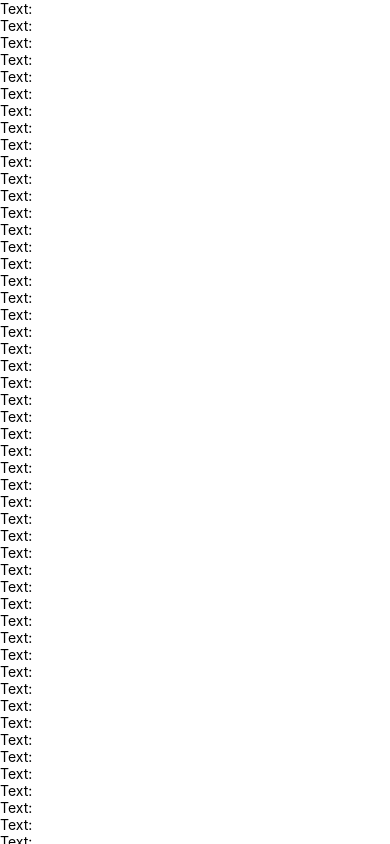
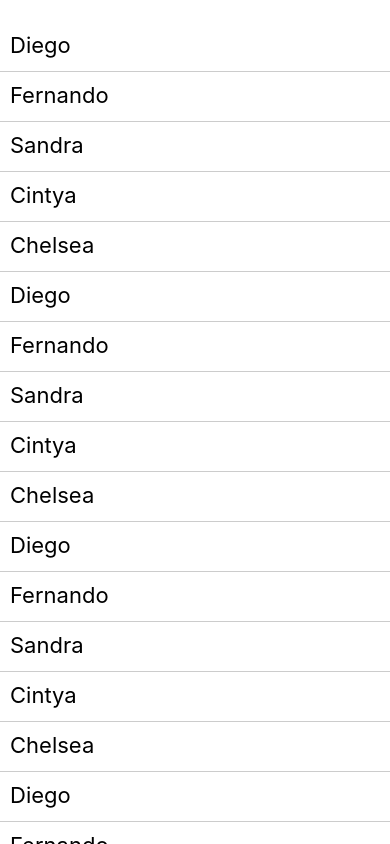
Before and after one commit to diegocabrera15/react-native, a React Native app: screen / in a window 390 px wide. Built offline with nearby package versions, Linux system fonts and the light colour scheme.

Commit message:
Uses of FlatList

```diff
--- a/App.js
+++ b/App.js
@@ -1,142 +1,53 @@
 import { StatusBar } from "expo-status-bar";
-import React,{useState} from "react";
-import { StyleSheet, Text, TextInput, View, Dimensions, Button, TouchableHighlight, TouchableNativeFeedback, TouchableOpacity, TouchableWithoutFeedback, ScrollView} from "react-native";
-
-//const {width, height} = Dimensions.get('window')
+import React, { useState } from "react";
+import { StyleSheet, Text, View, FlatList,} from "react-native";
 
 export default function App() {
-  const [text, setText] = useState('Chanchito feliz')
-  const [submit, setSubmit] = useState('')
   return (
     <View style={styles.container}>
-      <ScrollView style={styles.scrollView}>
-        <Text>Text: {submit}</Text>
-        <Text>Text: {submit}</Text>
-        <Text>Text: {submit}</Text>
-        <Text>Text: {submit}</Text>
-        <Text>Text: {submit}</Text>
-        <Text>Text: {submit}</Text>
-        <Text>Text: {submit}</Text>
-        <Text>Text: {submit}</Text>
-        <Text>Text: {submit}</Text>
-        <Text>Text: {submit}</Text>
-        <Text>Text: {submit}</Text>
-        <Text>Text: {submit}</Text>
-        <Text>Text: {submit}</Text>
-        <Text>Text: {submit}</Text>
-        <Text>Text: {submit}</Text>
-        <Text>Text: {submit}</Text>
-        <Text>Text: {submit}</Text>
-        <Text>Text: {submit}</Text>
-        <Text>Text: {submit}</Text>
-        <Text>Text: {submit}</Text>
-        <Text>Text: {submit}</Text>
-        <Text>Text: {submit}</Text>
-        <Text>Text: {submit}</Text>
-        <Text>Text: {submit}</Text>
-        <Text>Text: {submit}</Text>
-        <Text>Text: {submit}</Text>
-        <Text>Text: {submit}</Text>
-        <Text>Text: {submit}</Text>
-        <Text>Text: {submit}</Text>
-        <Text>Text: {submit}</Text>
-        <Text>Text: {submit}</Text>
-        <Text>Text: {submit}</Text>
-        <Text>Text: {submit}</Text>
-        <Text>Text: {submit}</Text>
-        <Text>Text: {submit}</Text>
-        <Text>Text: {submit}</Text>
-        <Text>Text: {submit}</Text>
-        <Text>Text: {submit}</Text>
-        <Text>Text: {submit}</Text>
-        <Text>Text: {submit}</Text>
-        <Text>Text: {submit}</Text>
-        <Text>Text: {submit}</Text>
-        <Text>Text: {submit}</Text>
-        <Text>Text: {submit}</Text>
-        <Text>Text: {submit}</Text>
-        <Text>Text: {submit}</Text>
-        <Text>Text: {submit}</Text>
-        <Text>Text: {submit}</Text>
-        <Text>Text: {submit}</Text>
-        <Text>Text: {submit}</Text>
-        <Text>Text: {submit}</Text>
-        <Text>Text: {submit}</Text>
-        <Text>Text: {submit}</Text>
-        <Text>Text: {submit}</Text>
-        <Text>Text: {submit}</Text>
-        <Text>Text: {submit}</Text>
-        <Text>Text: {submit}</Text>
-        <Text>Text: {submit}</Text>
-        <Text>Text: {submit}</Text>
-        <Text>Text: {submit}</Text>
-        <Text>Text: {submit}</Text>
-        <Text>Text: {submit}</Text>
-        <Text>Text: {submit}</Text>
-        <Text>Text: {submit}</Text>
-        <Text>Text: {submit}</Text>
-        <Text>Text: {submit}</Text>
-        <Text>Text: {submit}</Text>
-        <Text>Text: {submit}</Text>
-        <Text>Text: {submit}</Text>
-        <Text>Text: {submit}</Text>
-        <Text>Text: {submit}</Text>
-        <Text>Text: {submit}</Text>
-        <Text>Text: {submit}</Text>
-        <Text>Text: {submit}</Text>
-        <Text>Text: {submit}</Text>
-        <Text>Text: {submit}</Text>
-        <Text>Text: {submit}</Text>
-        <Text>Text: {submit}</Text>
-        <Text>Text: {submit}</Text>
-        <Text>Text: {submit}</Text>
-        <Text>Text: {submit}</Text>
-        <Text>Text: {submit}</Text>
-        <Text>Text: {submit}</Text>
-        <Text>Text: {submit}</Text>
-        <Text>Text: {submit}</Text>
-        <Text>Text: {submit}</Text>
-        <Text>Text: {submit}</Text>
-        <TextInput style={styles.input}
-        placeholder='Escriba un texto'
-        onChangeText={t =>setText(t)}
-        defaultValue={text}
-        />
-        <TouchableWithoutFeedback
-          style={styles.TouchableOpacity}
-          onPress={()=>{
-          setSubmit(text)
-          alert('Texto enviado con exito')
-        }}>
-          <View style={styles.view}><Text>Aceptar</Text></View>
-        </TouchableWithoutFeedback>
-        <StatusBar style="auto" />
-      </ScrollView>
+      <FlatList
+        data={[
+          { key: "1", name: "Diego" },
+          { key: "2", name: "Fernando"},
+          { key: "3", name: "Sandra"},
+          { key: "4", name: "Cintya"},
+          { key: "5", name: "Chelsea"},
+          { key: "6", name: "Diego" },
+          { key: "7", name: "Fernando"},
+          { key: "8", name: "Sandra"},
+          { key: "9", name: "Cintya"},
+          { key: "10", name: "Chelsea"},
+          { key: "11", name: "Diego" },
+          { key: "12", name: "Fernando"},
+          { key: "13", name: "Sandra"},
+          { key: "14", name: "Cintya"},
+          { key: "15", name: "Chelsea"},
+          { key: "16", name: "Diego" },
+          { key: "17", name: "Fernando"},
+          { key: "18", name: "Sandra"},
+          { key: "19", name: "Cintya"},
+          { key: "20", name: "Chelsea"},
+        ]}
+        renderItem={({ item }) => <Text style={styles.item}>{item.name}</Text>}
+      />
+      <StatusBar style="auto" />
     </View>
   );
 }
 
 const styles = StyleSheet.create({
-  TouchableOpacity:{
-    backgroundColor: '#EEE'
-  },
-  view:{
-    height: 40,
-    width: 300
-  },
-  input: {
-    height:40,
-    width: '100%',//width
-    borderBottomColor:'#eee',
-    borderBottomWidth: 1
-  },
   container: {
     flex: 1,
     backgroundColor: "#fff",
-    alignItems: "center",//center,flex-start, flex-end, stretch, baseline
-    justifyContent: "center",//center, flex-start, flex-end, space-between, space-around, space-evenly
+    alignItems: "stretch", //center,flex-start, flex-end, stretch, baseline
+    justifyContent: "center", //center, flex-start, flex-end, space-between, space-around, space-evenly
+    paddingTop: 22,
   },
-  scrollView:{
-    width: Dimensions.get('window').width,
+  item: {
+    padding: 10,
+    fontSize: 22,
+    height:50,
+    borderBottomColor: '#ccc',
+    borderBottomWidth: 1
   }
 });
```
